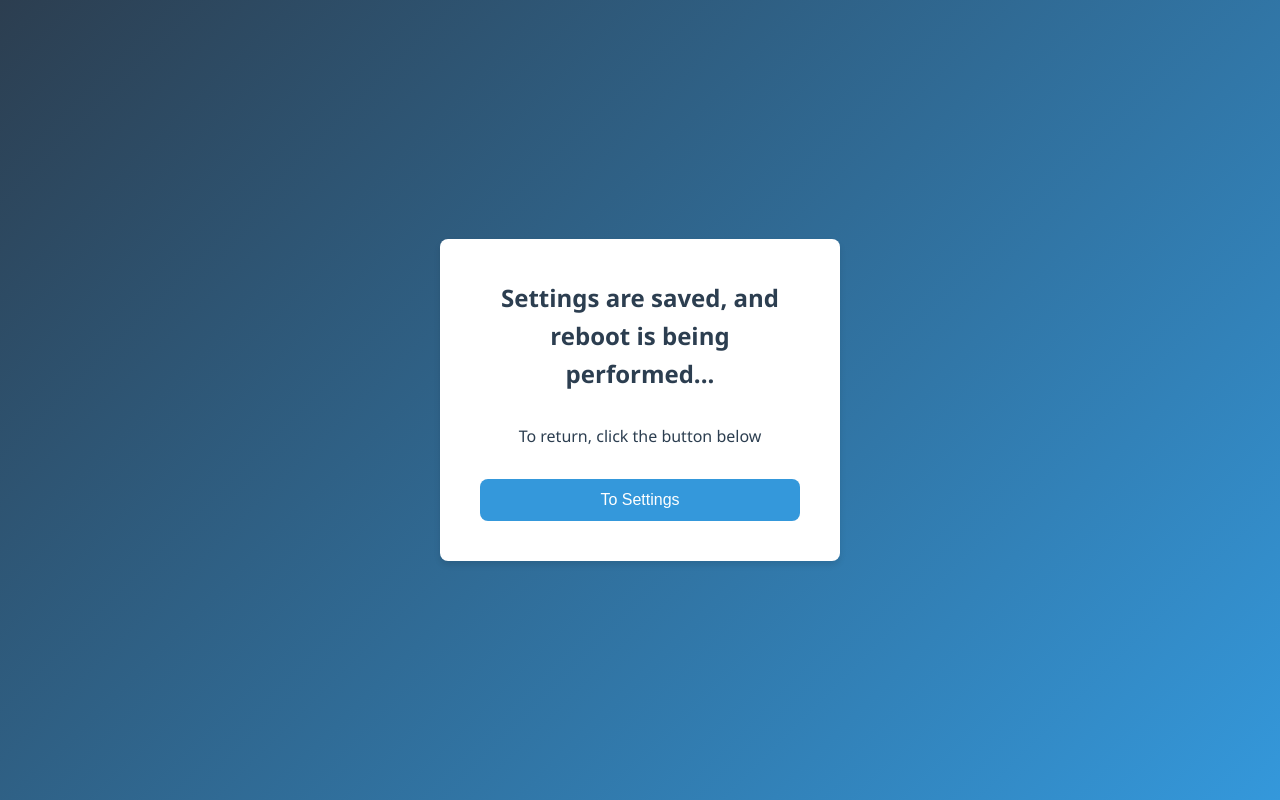
After one commit to cnekTep/kerio-updates-mirror, a Flask app: template _mirror/templates/apply_settings.html in a window 1280 px wide. The commit adds this page. Run offline with Flask 3, Linux system fonts and the light colour scheme; the template is opened without the code that fills it, so the values that code supplies are empty; parts of the project's set-up code (start-up, migrations or seed data) failed here and were passed over.

Commit message:
fix: fixed saving settings

```diff
--- a/_mirror/static/styles.css
+++ b/_mirror/static/styles.css
@@ -1047,6 +1047,12 @@ body.login-page {
     font-size: 24px;
 }
 
+.login-text {
+    text-align: center;
+    color: var(--primary-color);
+    margin-bottom: 30px;
+}
+
 /* Login form overrides */
 .login-container .form-group {
     margin-bottom: 20px;
--- /dev/null
+++ b/_mirror/templates/apply_settings.html
@@ -0,0 +1,11 @@
+{% extends 'base.html' %}
+
+{% set body_class = 'login-page' %}
+
+{% block body %}
+    <div class="login-container">
+        <h2 class="login-title">{{ _('Settings are saved, and reboot is being performed...') }}</h2>
+        <p class="login-text">{{ _('To return, click the button below') }}</p>
+        <button type="button" class="login-btn" onclick="window.location.href='/#settings'">{{ _('To Settings') }}</button>
+    </div>
+{% endblock %}
```
Also changed, not shown: _mirror/data/versions.json (+7 -1 lines), _mirror/handlers/pages.py (+17 -1 lines), _mirror/routes/admin.py (+9 -1 lines), _mirror/utils/diff.py (added, +9 -0 lines), _mirror/translations/ru/LC_MESSAGES/messages.po, 2 other files.
